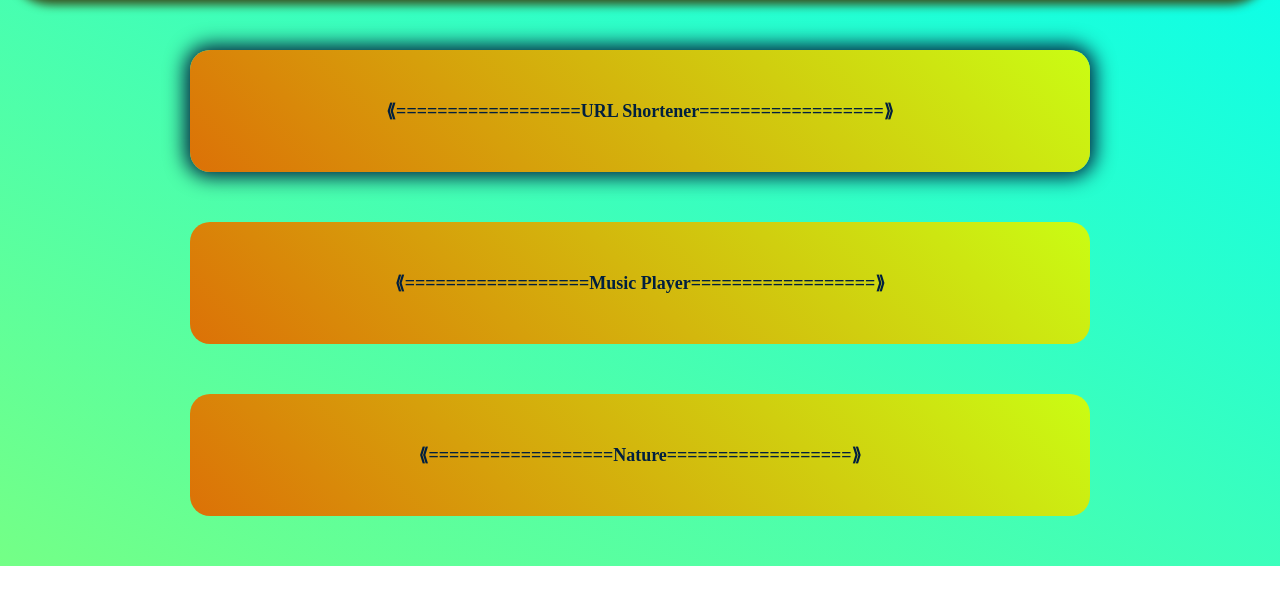
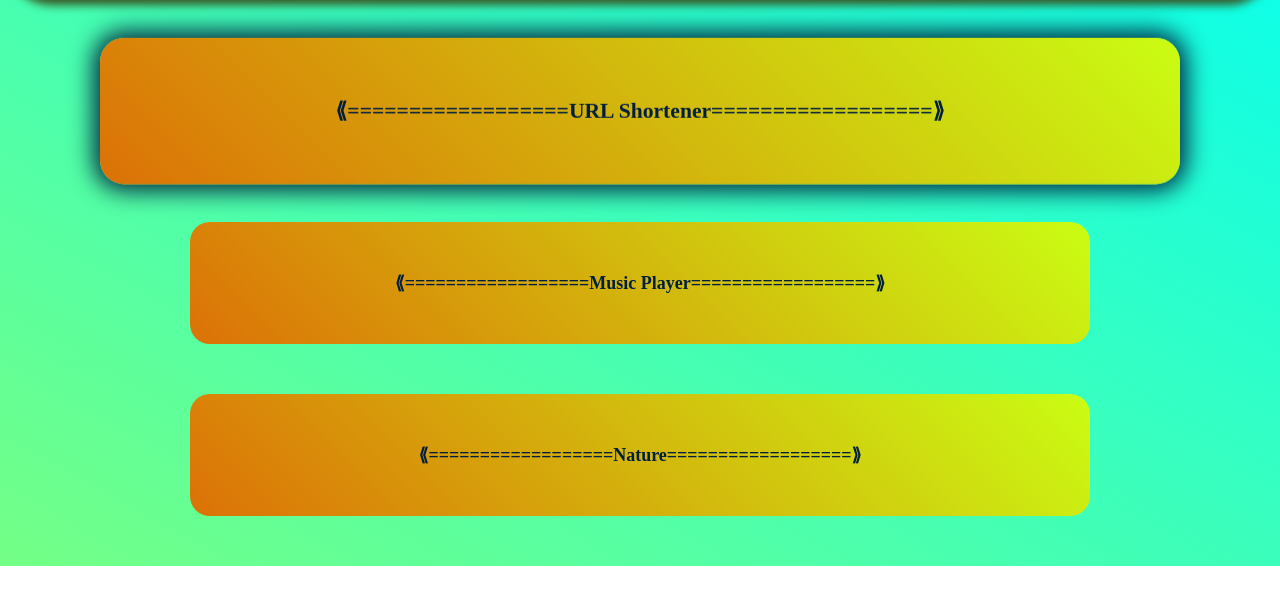
Before and after one commit to youssef-mostafa1534/V2.0, a plain HTML site: page index.html in a window 1280 px wide. In both pictures the pointer is over the element "⟪==================URL Shortener==================⟫". Shown: the part 148-752 px from the top of the page. Drawn offline with Linux system fonts and the light colour scheme.

Commit message:
Update style.css

```diff
--- a/style.css
+++ b/style.css
@@ -65,7 +65,13 @@ a {
 }
 
 .mainUrls>div:hover {
-    box-shadow: 0 0 20px 5px#001f3f;
+    box-shadow: 0 0 20px 5px #001f3f;
+    transform: scaleX(1.2) scaleY(1.2);
+    backdrop-filter: blur(10px);
+}
+
+.mainUrls>div:active {
+    transform: scaleX(1.1) scaleY(1.1);
 }
 
 .urlin {
```
